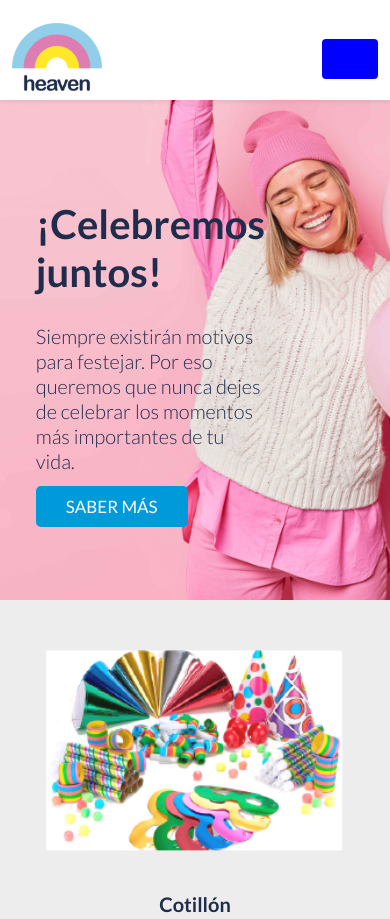
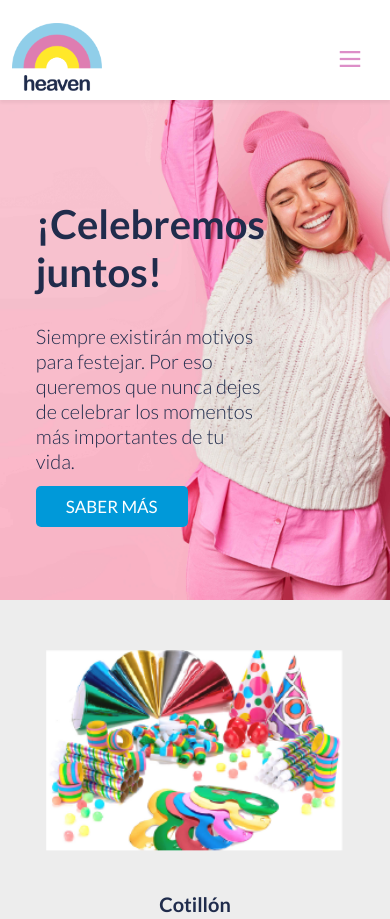
Before and after one commit to DanielaEFernandez/Heaven, a plain HTML site: page index.html in a window 390 px wide. Shown: the top 919 px of the page. Drawn offline with nearby package versions, Linux system fonts and the light colour scheme.

Commit message:
cambie el menu burger

```diff
--- a/css/estilos.css
+++ b/css/estilos.css
@@ -28,11 +28,11 @@ body{
 	transform: scale(1.1);
 }
 
-.navbar-toggler{
-	color: blue;
-	background-color: blue;
+.navbar-toggler-icon{
+	color: black;
+	border-color: red;
+	background-image: url("../assets/noun-menu-425493.svg");
 }
-
 
 .collapse{
 	background-color: white;
--- a/index.html
+++ b/index.html
@@ -15,7 +15,7 @@
             <img class="logotipo" src="assets/heaven-marca.png" alt="heaven-logo">
           </a>
           <button class="navbar-toggler" type="button" data-bs-toggle="collapse" data-bs-target="#navbarNav" aria-controls="navbarNav" aria-expanded="false" aria-label="Toggle navigation">
-            <span class="navbar-toggler-icon"></span>
+            <span class="navbar-toggler-icon navbar-dark"></span>
           </button>
           <div class="collapse navbar-collapse" id="navbarNav">
             <ul class="navbar-nav ms-auto">
```
Also changed, not shown: assets/noun-menu-425493.png (added), assets/noun-menu-425493.svg (added).
